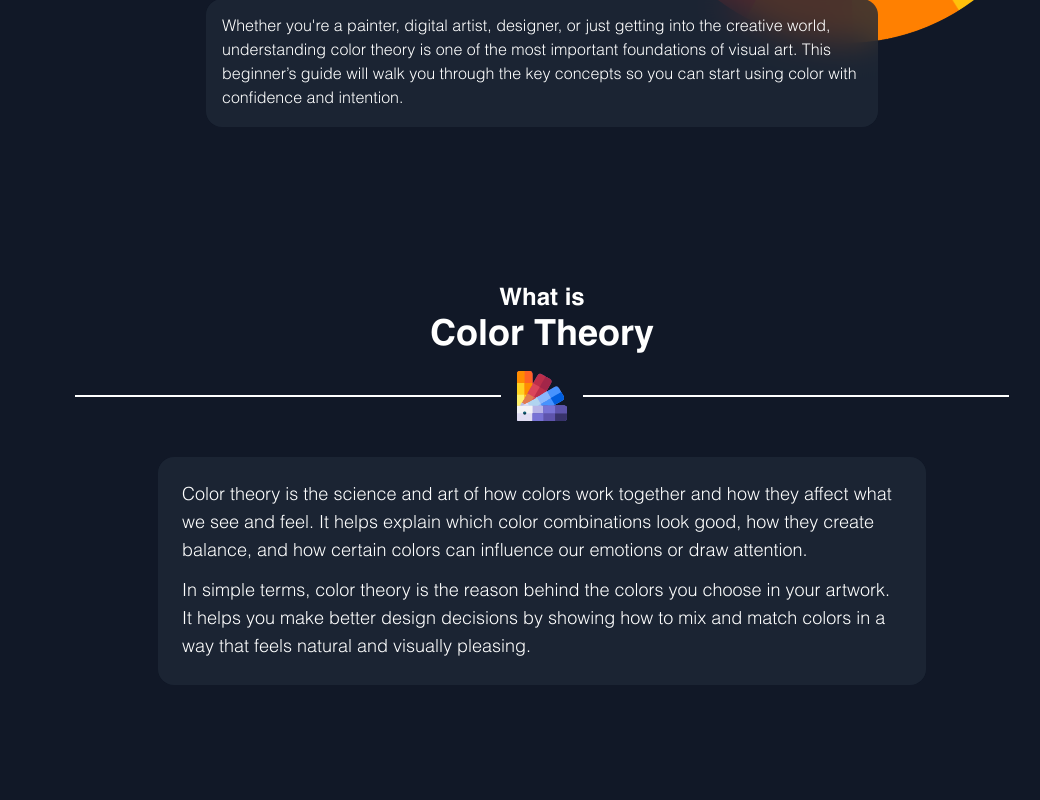
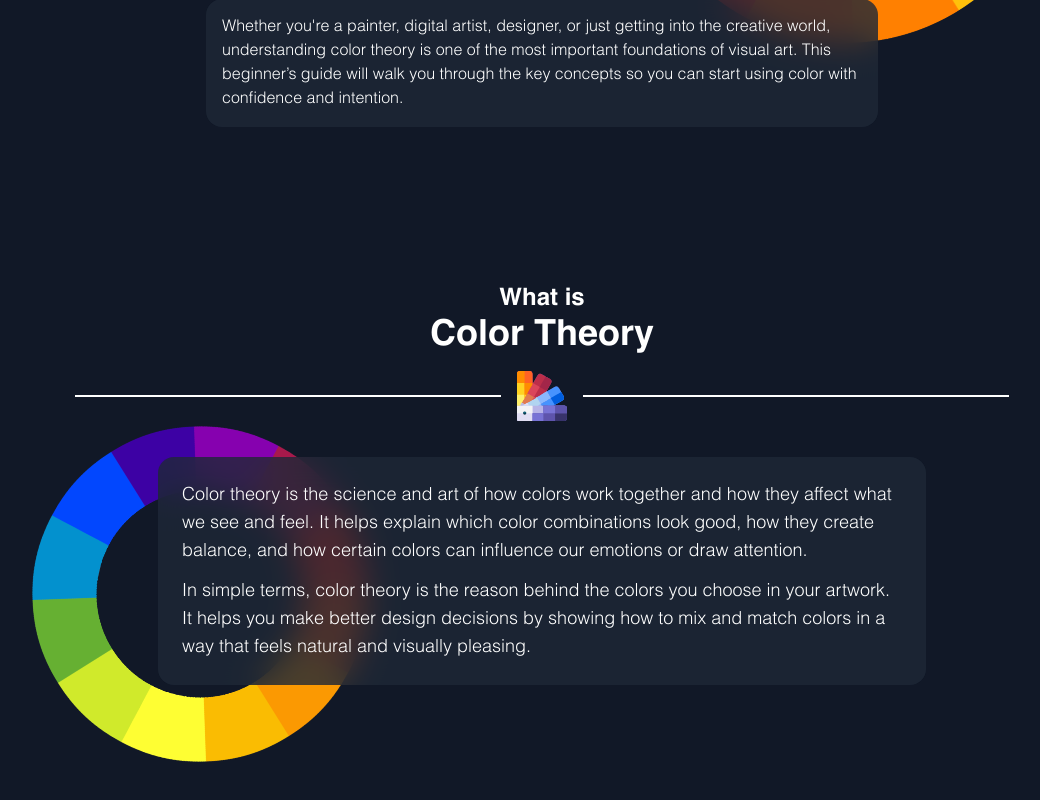
Before and after one commit to Themothy244/color-theory-blog, a React (Vite) app: page / in a window 1280 px wide. Shown: the part 512-1312 px from the top of the page, without its empty margins (98-1138 px from the left). Built offline with nearby package versions, Linux system fonts and the light colour scheme.

Commit message:
feat(colro): add color wheel background with spin animation on ColorTheoryInfo.jsx component

```diff
--- a/src/components/ColorTheoryIntro/ColorTheoryIntro.jsx
+++ b/src/components/ColorTheoryIntro/ColorTheoryIntro.jsx
@@ -1,8 +1,9 @@
 import icon from '../../assets/icons/color-palette.svg';
+import colorWheel from '../../assets/img/color-wheel-2.png'
 
 function ColorTheoryIntro() {
     return(
-        <div className='my-16 py-16 lg:my-40'>
+        <div className='my-16 py-16 lg:my-40 relative'>
             <div className='justify-items-center'>
                 <h3 className='font-helveticaBold font-bold text-2xl'>What is</h3>
                 <h1 className='font-helveticaBold font-bold text-4xl'>Color Theory</h1>
@@ -12,6 +13,11 @@ function ColorTheoryIntro() {
                     <div className='h-[1.5px] w-1/3 max-w-md bg-gray-900 dark:bg-white'></div>
                 </div>
             </div>
+
+            <div className='w-full max-w-sm aspect-square rounded-full overflow-hidden sm:w-3/4 lg:w-1/3 xl:mx-12 absolute top-1/3 right-1/2 z-0 md:right-[58%]'>
+                <img src={colorWheel} alt='color wheel' className='w-full h-full object-cover animate-spinn'/>
+            </div>
+
             <div className='bg-gray-200/80 backdrop-blur-lg mx-[10vw] my-5 rounded-2xl p-5 max-w-3xl lg:mx-auto md:p-6
                             dark:bg-gray-800/80'>
                 <p className='font-helveticaLight mb-3 md:text-lg'>
@@ -21,6 +27,7 @@ function ColorTheoryIntro() {
                     In simple terms, color theory is the reason behind the colors you choose in your artwork. It helps you make better design decisions by showing how to mix and match colors in a way that feels natural and visually pleasing.
                 </p>
             </div>
+
         </div>
     );
 }
```
